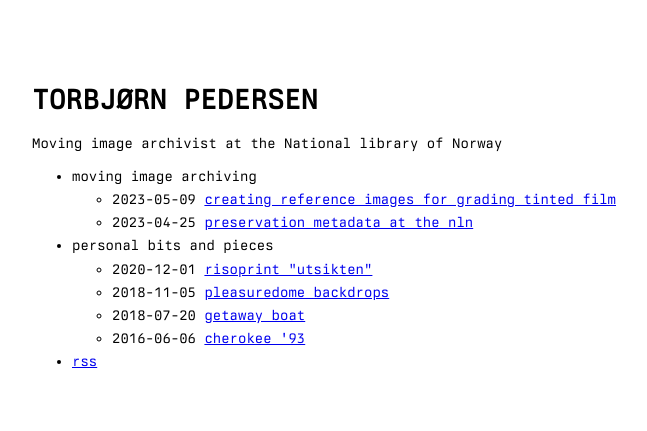
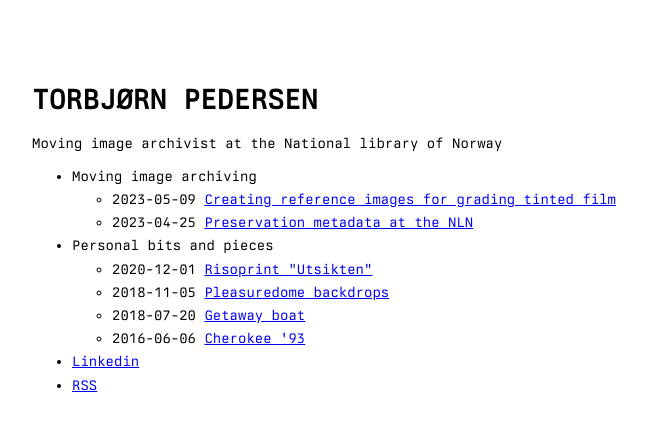
Before and after one commit to torbjornbp/torbjornbp.github.io, a Jekyll site: the page built from index.md, in a window 1280 px wide. Shown: the top 431 px of the page, without its empty margins (208-855 px from the left). Built offline with Jekyll 4.4.1, drawn with Linux system fonts in a browser that asks for light colours.

Commit message:
case changes

```diff
--- a/_includes/post_list.html
+++ b/_includes/post_list.html
@@ -15,7 +15,7 @@
     {%- for post in posts limit: include.limit -%}
         <li>
           <span>{{- post.date | date: site.theme_config.date_format -}}</span>
-          <a href="{{ post.url | relative_url }}">{{ post.title | downcase }}</a>
+          <a href="{{ post.url | relative_url }}">{{ post.title }}</a>
         </li>
     {%- endfor -%}
     {%- if include.show_more and limit_exceeded -%}
```
Also changed, not shown: _data/menu.yml (+9 -14 lines).
